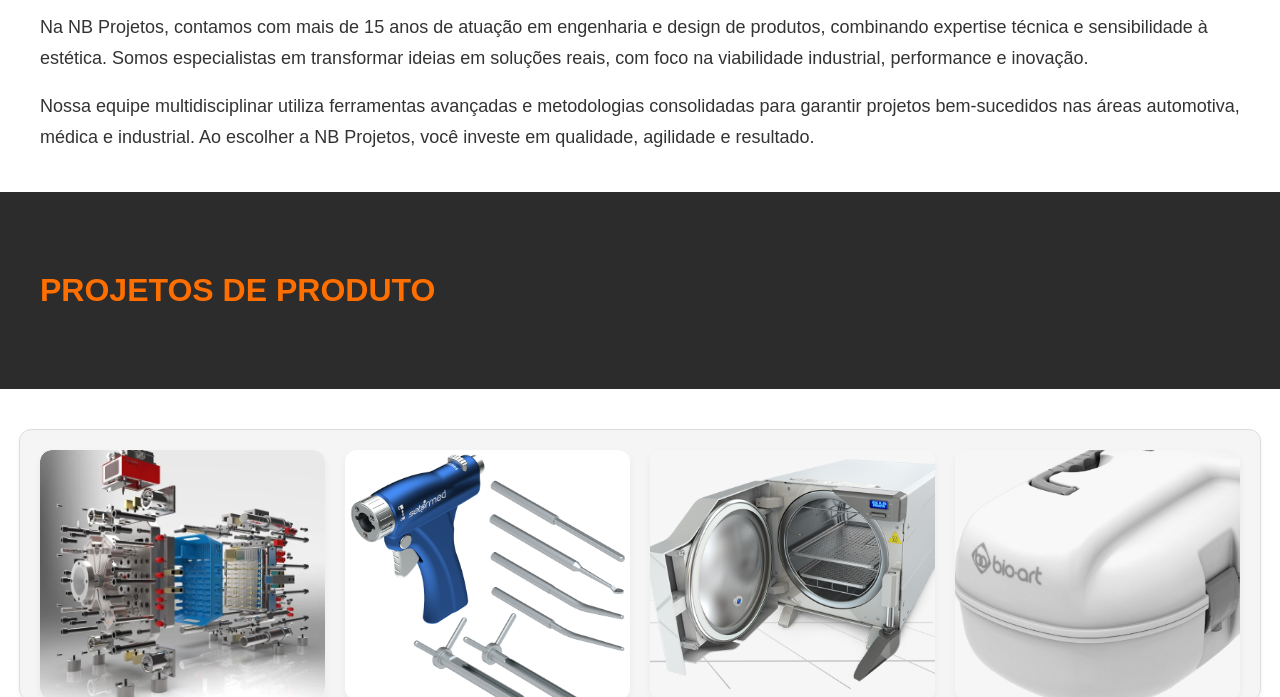
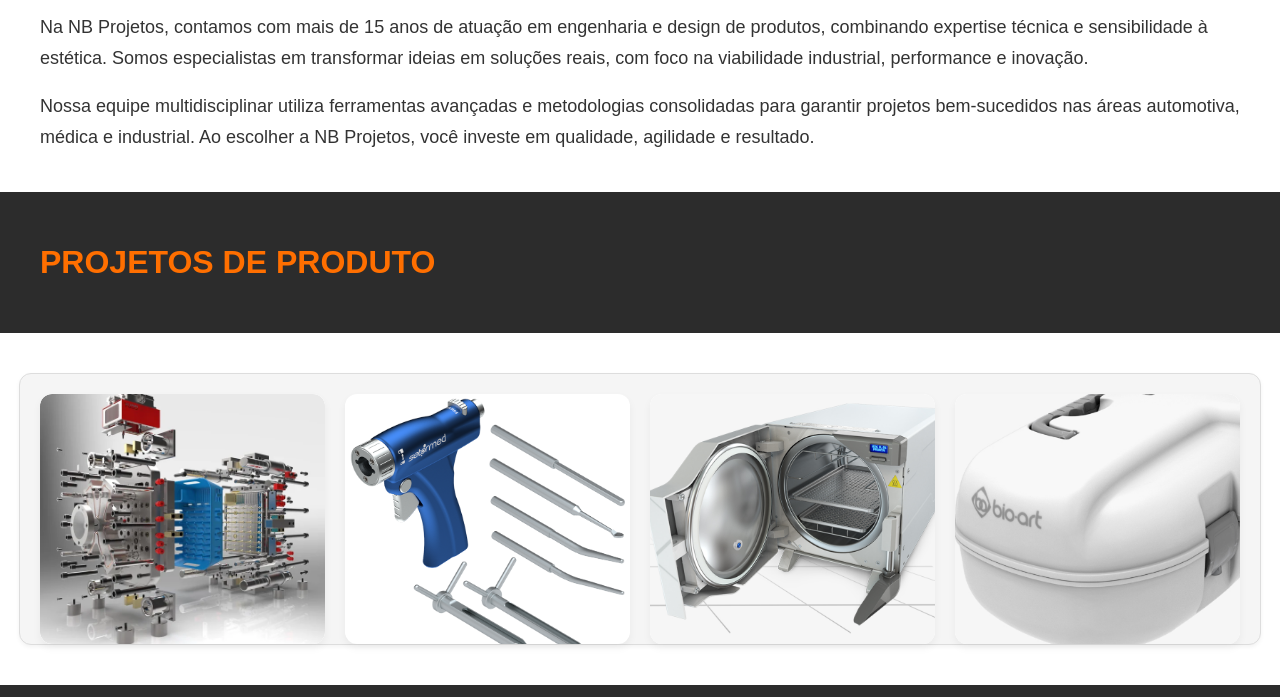
Before and after one commit to nbprojetos-git/nbprojetos, a plain HTML site: page produtos.html in a window 1280 px wide. Shown: the part 128-825 px from the top of the page. Drawn offline with Linux system fonts and the light colour scheme.

Commit message:
Update styles.css

```diff
--- a/styles.css
+++ b/styles.css
@@ -457,7 +457,7 @@ section[id] {
   font-size: 2rem;
   font-weight: 700;
   text-transform: uppercase;
-  padding: 40px 20px;
+  padding: 12px 0px;
 }
 
 .titulo-produto {
```
